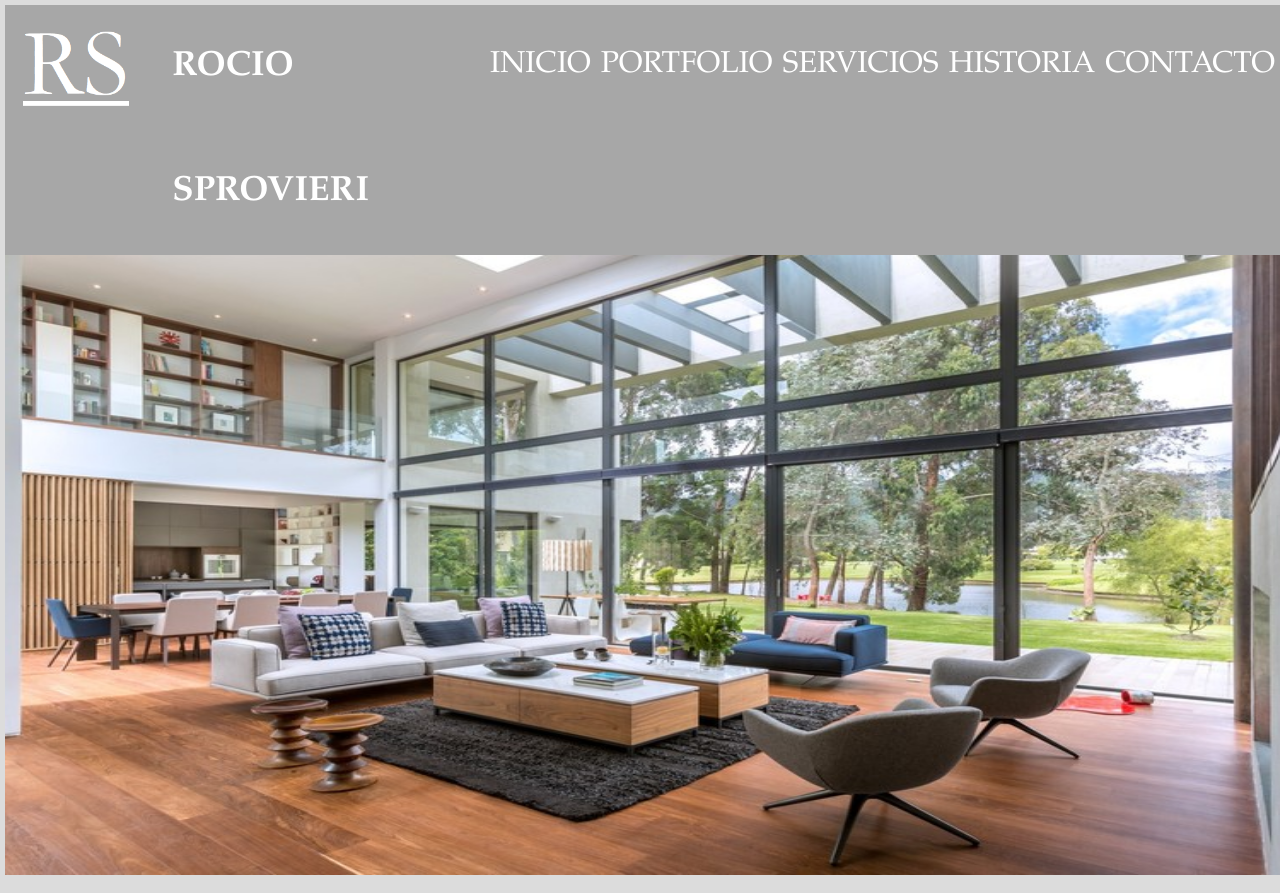
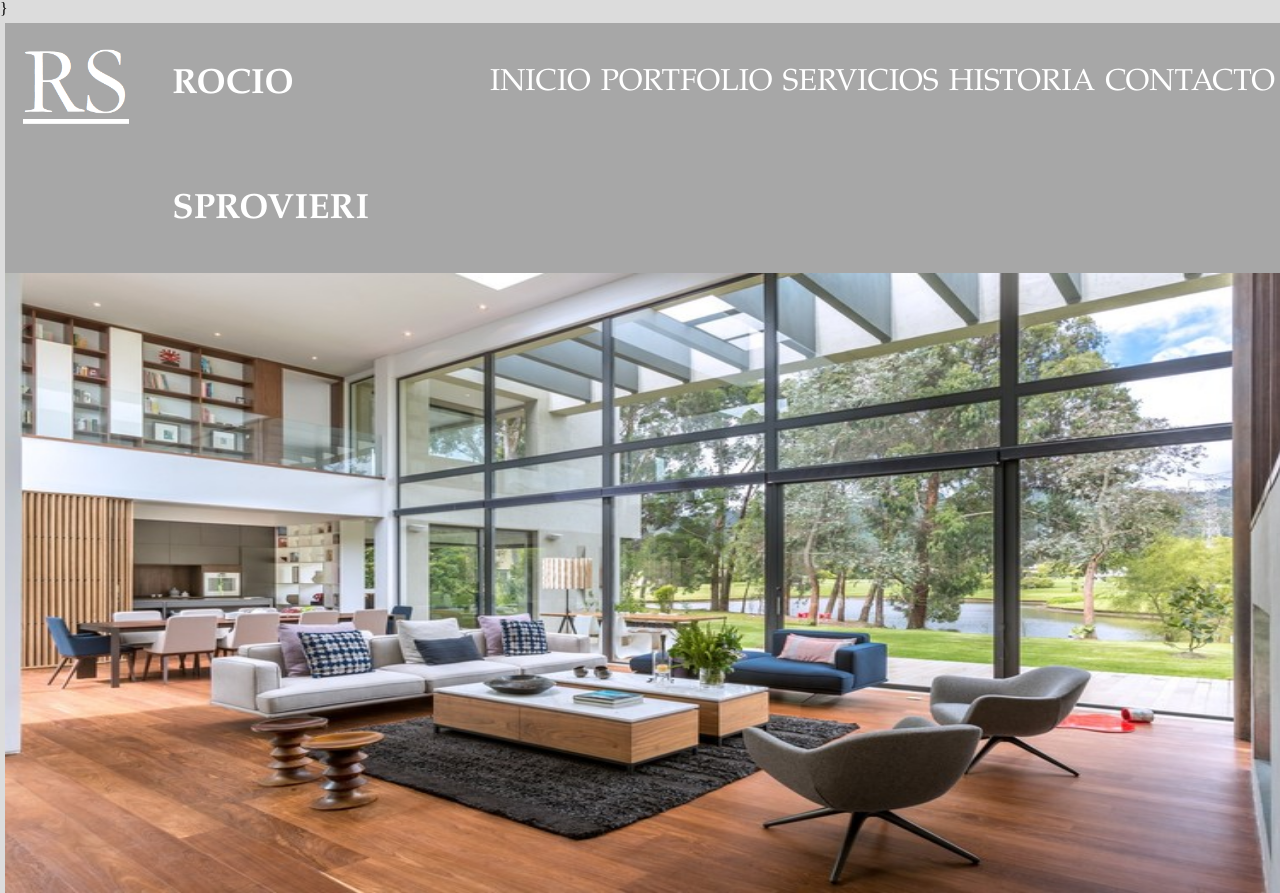
Before and after one commit to matisprovieri/tpcoderhouse, a plain HTML site: page index.html in a window 1280 px wide. Shown: the top 893 px of the page. Drawn offline with Linux system fonts and the light colour scheme; grey boxes are pictures that could not be loaded.

```diff
--- a/index.html
+++ b/index.html
@@ -5,7 +5,7 @@
     <meta http-equiv="X-UA-Compatible" content="IE=edge">
     <meta name="viewport" content="width=device-width, initial-scale=1.0">
     <title>Portfolio Rocio</title>
-    <link rel="stylesheet" href="css/estilos.css">
+    <link rel="stylesheet" href="css/estilos.css">}
 </head>
 <body>
     <header>
```
Also changed, not shown: img/RO.jpeg (deleted), 4 other files.
